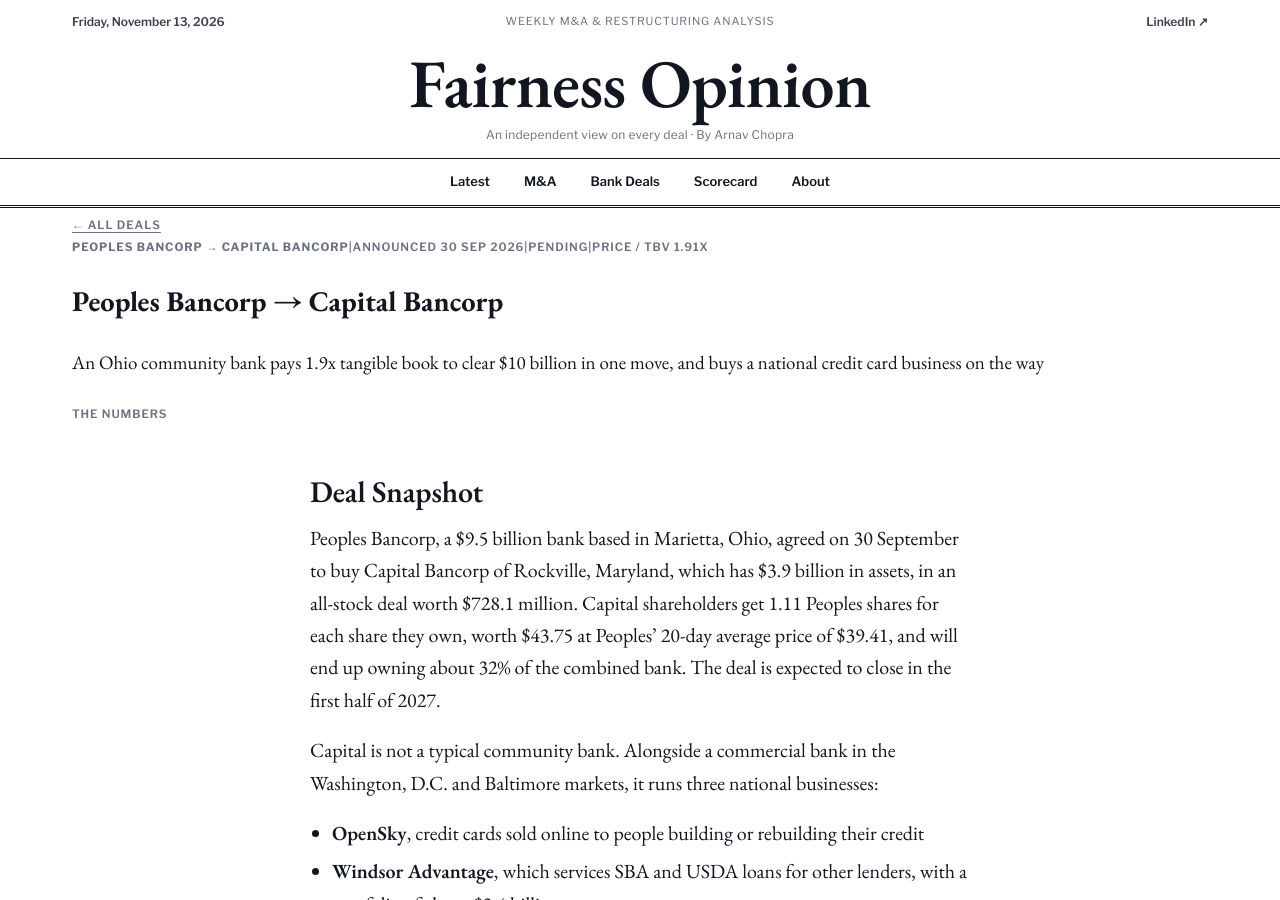
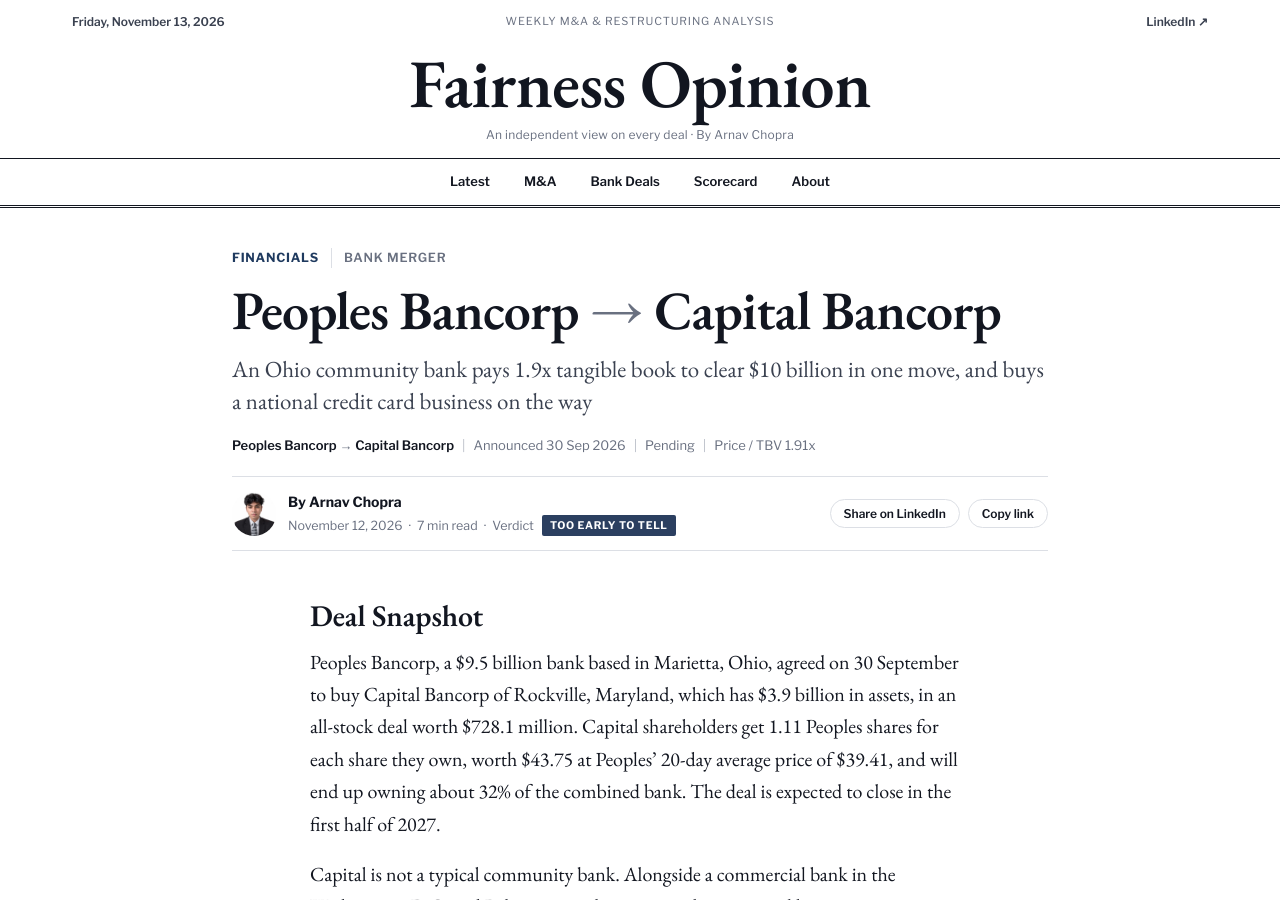
Before and after one commit to arnavchopra24/arnavchopra24, a Jekyll site: the page built from _deals/peoples-bancorp-capital-bancorp.md, in a window 1280 px wide and 900 px high. Built offline with Jekyll 4.4.1, drawn with Linux system fonts in a browser that asks for light colours; some of the changed text lies outside the part shown.

Commit message:
Update deal.html

```diff
--- a/_layouts/deal.html
+++ b/_layouts/deal.html
@@ -2,32 +2,36 @@
 layout: default
 ---
 <script type="application/json" id="deal-data">{% include deal-json.html deal=page %}</script>
+<div class="progress" aria-hidden="true"><span id="progress-bar"></span></div>
 
-<article class="wrap deal">
-  <a class="caps backlink" href="{{ '/' | relative_url }}">← All deals</a>
-
-  <header class="deal-head">
-    <div class="deal-meta caps" id="deal-meta"></div>
-    <h1 class="deal-title">{% if page.acquirer %}{{ page.acquirer }} <span class="arrow">→</span> {{ page.target }}{% else %}{{ page.title }}{% endif %}</h1>
-    {% if page.subtitle %}<p class="deal-subtitle">{{ page.subtitle }}</p>{% endif %}
-    <div class="deal-tags" id="deal-tags"></div>
+<article class="deal">
+  <header class="art-head">
+    <div class="art-kicker"><a href="{{ '/' | relative_url }}">{{ page.kicker | default: page.sector | default: 'Analysis' }}</a><span class="art-type" id="deal-type">{{ page.deal_type }}</span></div>
+    <h1 class="art-headline">{% if page.headline %}{{ page.headline }}{% elsif page.acquirer %}{{ page.acquirer }} <span class="arrow">→</span> {{ page.target }}{% else %}{{ page.title }}{% endif %}</h1>
+    {% if page.subtitle %}<p class="art-dek">{{ page.subtitle }}</p>{% endif %}
+    <div class="art-dealline" id="deal-meta"></div>
+    <div class="byline">
+      {% if site.author.photo %}<img class="byline-photo" src="{{ site.author.photo | relative_url }}" alt="" width="44" height="44">{% endif %}
+      <div class="byline-text">
+        <span class="byline-name">By <a href="{{ '/about/' | relative_url }}">{{ site.author.name }}</a></span>
+        <span class="byline-meta"><time datetime="{{ page.written | date: '%Y-%m-%d' }}">{{ page.written | date: "%B %-d, %Y" }}</time><span class="dot">·</span><span id="read-time"></span><span id="deal-verdict"></span></span>
+      </div>
+      <div class="share" aria-label="Share">
+        <a class="share-btn" id="share-linkedin" href="https://www.linkedin.com/sharing/share-offsite/?url={{ page.url | absolute_url | url_encode }}" target="_blank" rel="noopener">Share on LinkedIn</a>
+        <button class="share-btn" type="button" id="share-copy">Copy link</button>
+      </div>
+    </div>
   </header>
 
-  <div class="deal-grid">
-    <aside class="numbers" aria-label="Key figures">
-      <div class="numbers-inner">
-        <span class="caps numbers-label">The numbers</span>
-        <dl id="numbers-list"></dl>
-      </div>
-    </aside>
+  {% if page.hero_graphic %}<div class="art-hero">{% include graphic.html g=page.hero_graphic %}</div>{% endif %}
 
-    <div class="deal-main">
-      <div class="deal-body" id="deal-body">
+  {% if page.glance %}<section class="glance" aria-label="Deal at a glance">{% for s in page.glance %}<div class="glance-item"><span class="glance-value num">{{ s.value }}</span><span class="glance-label">{{ s.label }}</span></div>{% endfor %}</section>{% endif %}
+
+  {% if page.key_points %}<aside class="keypoints"><span class="keypoints-label">In 30 seconds</span><ul>{% for k in page.key_points %}<li>{{ k }}</li>{% endfor %}</ul></aside>{% endif %}
+
+  <div class="deal-body" id="deal-body">
 {{ content }}
-      </div>
-      <div id="deal-extras"></div>
-      <p class="deal-sign">Analysis and views by {{ site.author.name }}. Not investment advice.</p>
-      <a class="caps backlink backlink-bottom" href="{{ '/' | relative_url }}">← Back to the archive</a>
-    </div>
   </div>
+  <div class="deal-extras" id="deal-extras"></div>
+  <p class="deal-sign">Analysis and views by {{ site.author.name }}. Not investment advice. Figures are from the sources listed above; any estimate of my own is labelled as one.</p>
 </article>
```
